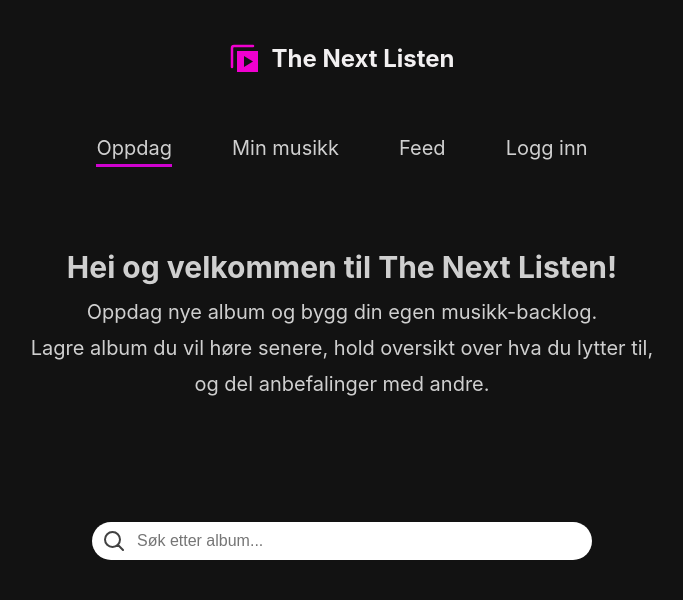
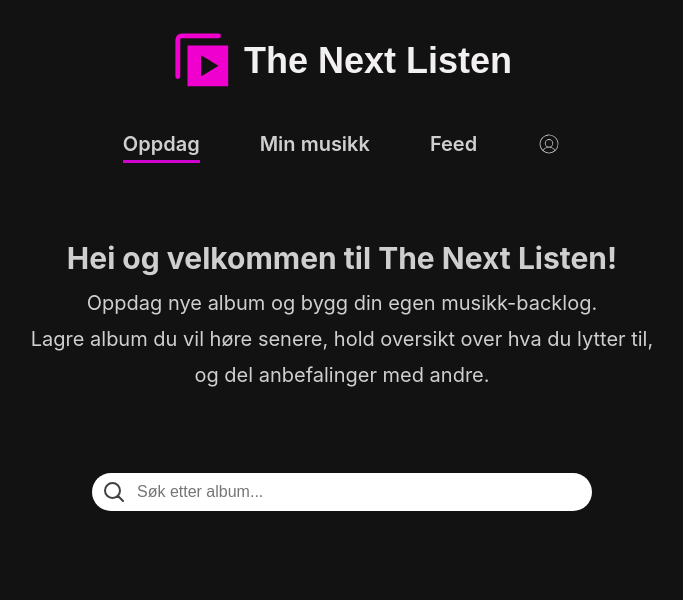
Before and after one commit to dgjestvang-dev/TheNextListen, a Flask app: page / in a window 1280 px wide. Shown: the top 600 px of the page, without its empty margins (298-981 px from the left). Run offline with Flask 3, Linux system fonts and the light colour scheme; some web fonts are replaced.

Commit message:
Styling av header + logo

```diff
--- a/static/styles.css
+++ b/static/styles.css
@@ -19,13 +19,14 @@ body    {
 }
 
 header {
-    background-color: #121212;
-    color:#E700D0;
-    padding: 20px;
+    display: flex;
+    flex-direction: column;
+    padding: 20px 60px;
     margin: 10px;
-    text-align: center;
+    align-items: center;
     font-weight: 600;
-    font-size: 46px;
+    font-size: 64px;
+    gap: 20px;
 }
 
 .site-logo {
@@ -33,20 +34,30 @@ header {
   align-items: center;
   gap: 10px;
   color: #f2f0f1;
-  font-size: 1.5rem;
+  font-size: 36px;
   font-weight: 700;
   line-height: 1.1;
   text-decoration: none;
+  font-family: 'Barlow', sans-serif;
+  font-weight: 700;
 }
 
 .site-logo svg {
   flex: none;
   color: #f000cf;
-  height: 32px;
-  width: 32px;
+  height: 62px;
+  width: 62px;
 }
 
+.user-icon {
+    width: 24px;
+    height: 24px;
+    fill: #FFF;
+}
 
+.user-icon:hover {
+    fill: #E700D0;
+}
 
 .active a {
     border-bottom: 3px solid #FF00FF;
@@ -173,7 +184,7 @@ nav a:hover {
     color: #FFF;
     opacity: 80%;
     text-align: center;
-    padding: 60px;
+    padding: 20px;
     font-size: 20px;
     line-height: 1.8;
 }
@@ -271,7 +282,7 @@ nav a:hover {
     color: #FFF;
     opacity: 80%;
     text-align: left;
-    padding: 60px;
+    padding: 0 30px;
     font-size: 20px;
     line-height: 1.8;
 
@@ -280,6 +291,7 @@ nav a:hover {
 .mymusic-section h2 {
     margin-top: 20px;
     text-align: left;
+    font-size: 20px;
 }
 
 #checking-out-now,
--- a/templates/base.html
+++ b/templates/base.html
@@ -7,7 +7,11 @@
   <title>The Next Listen</title>
   <link rel="stylesheet"
     href="{{url_for('static', filename='styles.css')}}">
-  <link href="https://fonts.cdnfonts.com/css/inter" rel="stylesheet">
+
+    <link href="https://fonts.cdnfonts.com/css/inter" rel="stylesheet">
+
+    <link href="https://fonts.cdnfonts.com/css/barlow" rel="stylesheet">
+
   <script
     src="{{url_for('static', filename='index.js')}}" defer></script>
 </head>
@@ -36,6 +40,11 @@
                 fill-rule="evenodd" />
         </symbol>
 
+        <symbol id="user-icon" viewBox="0 0 256 256">
+            <path d="M228,128A100,100,0,1,0,60.71,201.90967a3.97048,3.97048,0,0,0,.842.751,99.79378,99.79378,0,0,0,132.8982-.00195,3.96558,3.96558,0,0,0,.83813-.74756A99.76267,99.76267,0,0,0,228,128ZM36,128a92,92,0,1,1,157.17139,64.87207,75.616,75.616,0,0,0-44.50782-34.04053,44,44,0,1,0-41.32714,0,75.61784,75.61784,0,0,0-44.50782,34.04A91.70755,91.70755,0,0,1,36,128Zm92,28a36,36,0,1,1,36-36A36.04061,36.04061,0,0,1,128,156ZM68.86475,198.417a68.01092,68.01092,0,0,1,118.27.00049,91.80393,91.80393,0,0,1-118.27-.00049Z"/>
+        </symbol>
+
+
     </svg>
 
 
@@ -46,19 +55,38 @@
     </svg>
     <span>The Next Listen</span>
   </a>
+
+    <nav>
+        <ul>
+            <li {% if active_page == 'home' %}class="active"{% endif %}>
+                <a href="{{url_for('home')}}">Oppdag</a>
+            </li>
+            <li {% if active_page == 'mymusic' %}class="active"{% endif %}>
+                <a href="{{url_for('mymusic')}}">Min musikk</a>
+            </li>
+            <li {% if active_page == 'feed' %}class="active"{% endif %}>
+                <a href="{{url_for('feed')}}">Feed</a>
+            </li>
+            <li {% if active_page == 'login' %}class="active"{% endif %}>
+                <a href="{{url_for('login')}}">
+                    <svg class="user-icon" width="24" height="24">
+                        <use href="#user-icon"></use>
+                    </svg>
+                </a>
+            </li>
+        </ul>
+    </nav>
+
+
+
 </header>
 
 
 
-<nav>
-    <ul>
-        <li {% if active_page == 'home' %}class="active"{% endif %}><a href="{{url_for('home')}}">Oppdag</a></li>
-        <li {% if active_page == 'mymusic' %}class="active"{% endif %}><a href="{{url_for('mymusic')}}">Min musikk</a></li>
-        <li {% if active_page == 'feed' %}class="active"{% endif %}><a href="{{url_for('feed')}}">Feed</a></li>
-        <li {% if active_page == 'login' %}class="active"{% endif %}><a href="{{url_for('login')}}">Logg inn</a></li>
-    </ul>
-</nav>
+
 <main>
+
+
 {% block content %}
 {% endblock %}
 
```
